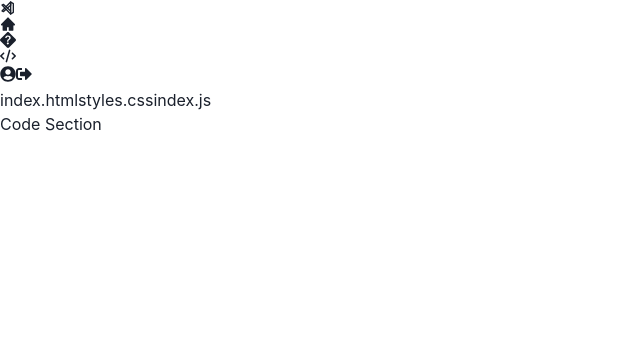
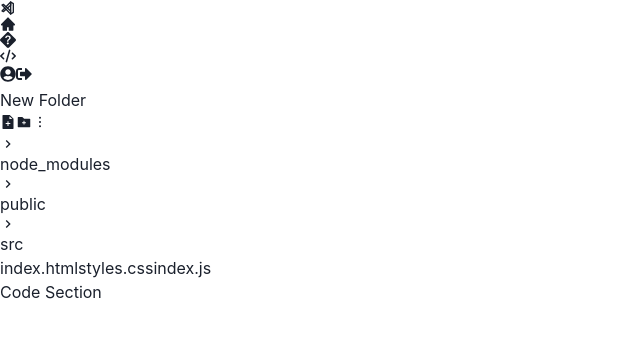
Before and after one commit to ijTuhin/code-editor, a React (Vite) app: page /dev in a window 1280 px wide. Shown: the top 338 px of the page, without its empty margins (0-640 px from the left). Built offline with nearby package versions, Linux system fonts and the light colour scheme.

Commit message:
folder tree added

```diff
--- /dev/null
+++ b/src/components/IDE/Dev/DevSideBar/ChildFolder.jsx
@@ -0,0 +1,30 @@
+import React, { useState } from 'react'
+import { MdKeyboardArrowDown, MdKeyboardArrowRight } from 'react-icons/md';
+
+export default function ChildFolder({child, depth}) {
+    const [isExpanded, setIsExpanded] = useState(false);
+
+    return (
+      <>
+        <button onClick={() => setIsExpanded(prev => !prev)} className={`flex items-end gap-x-1`}>
+          {child?.children && (
+            <div >
+              {isExpanded ? <MdKeyboardArrowDown /> : <MdKeyboardArrowRight />}
+            </div>
+          )}
+          <span className="name" style={{ paddingLeft: child?.children ? "" : "0.05rem" }} >
+            {child?.name}
+          </span>
+        </button>
+        <div className={`border-l border-stone-600 m-1.5`}>
+          {isExpanded && (
+            <div style={{ paddingLeft: `5px` }}>
+              {child?.children?.map((child) => (
+                <ChildFolder key={child.name} child={child} depth={depth + 1} />
+              ))}
+            </div>
+          )}
+        </div>
+      </>
+    );
+}
--- /dev/null
+++ b/src/components/IDE/Dev/DevSideBar/CreateFolder.jsx
@@ -0,0 +1,18 @@
+import { AiFillFileAdd, AiFillFolderAdd } from "react-icons/ai";
+import { PiDotsThreeVerticalBold } from "react-icons/pi";
+
+export default function CreateFolder() {
+  return (
+    <div className={`flex items-end gap-x-1 text-[1.1rem]`}>
+      <button className={``}>
+        <AiFillFileAdd />
+      </button>
+      <button className={`relative top-[0.115rem] text-[1.15rem]`}>
+        <AiFillFolderAdd />
+      </button>
+      <button className={`-m-px`}>
+        <PiDotsThreeVerticalBold />
+      </button>
+    </div>
+  );
+}
--- a/src/components/IDE/Dev/DevSideBar/DevSideBar.jsx
+++ b/src/components/IDE/Dev/DevSideBar/DevSideBar.jsx
@@ -1,9 +1,11 @@
-import React from "react";
+import FolderTree from "./FolderTree";
 
 export default function DevSideBar() {
   return (
     <nav
-      className={`flex flex-col justify-between items-start lg:h-screen lg:w-56 text-xs bg-gray-400/15 mx-0.5`}
-    ></nav>
+      className={`flex flex-col items-start lg:h-screen lg:w-56 text-xs bg-gray-400/15 mx-0.5`}
+    >
+      <FolderTree />
+    </nav>
   );
 }
--- /dev/null
+++ b/src/components/IDE/Dev/DevSideBar/FolderTree.jsx
@@ -0,0 +1,58 @@
+import { useState } from "react";
+import CreateFolder from "./CreateFolder";
+import ChildFolder from "./ChildFolder";
+
+export default function FolderTree() {
+  const depth = 0;
+  const [tree, setTree] = useState({
+    name: "New Folder",
+    children: [
+      {
+        name: "node_modules",
+        children: [
+          {
+            name: ".bin",
+          },
+          {
+            name: ".cache",
+          },
+        ],
+      },
+      {
+        name: "public",
+        children: [
+          {
+            name: "index.html",
+          },
+          {
+            name: "robots.tsx",
+          },
+        ],
+      },
+      {
+        name: "src",
+        children: [
+          {
+            name: "components",
+          },
+        ],
+      },
+    ],
+  });
+  return (
+    <section
+      className={`w-full py-2 px-1.5 relative border-b border-stone-700`}
+    >
+      {/* ========= Root Folder ========= */}
+      <div className={`flex justify-between items-end w-full `}>
+        <p className={``}>{tree.name}</p>
+        <CreateFolder />
+      </div>
+      <div className={`mt-1.5 ml-2`}>
+        {tree?.children?.map((val, idx) => (
+          <ChildFolder key={idx} child={val} depth={depth + 1} />
+        ))}
+      </div>
+    </section>
+  );
+}
--- a/src/main.jsx
+++ b/src/main.jsx
@@ -42,6 +42,11 @@ const router = createBrowserRouter([
         element: <DevMainUI />,
         errorElement: <ErrorPage />,
       },
+      {
+        path: "code",
+        element: <WriteCodePage />,
+        errorElement: <ErrorPage />,
+      },
     ]
   },
   {
```
